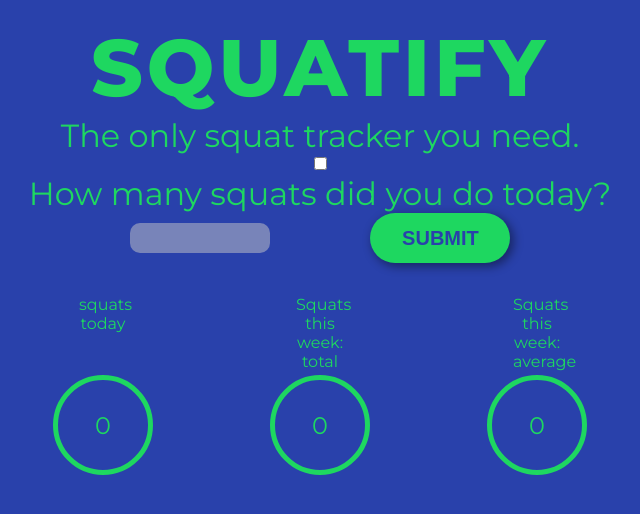
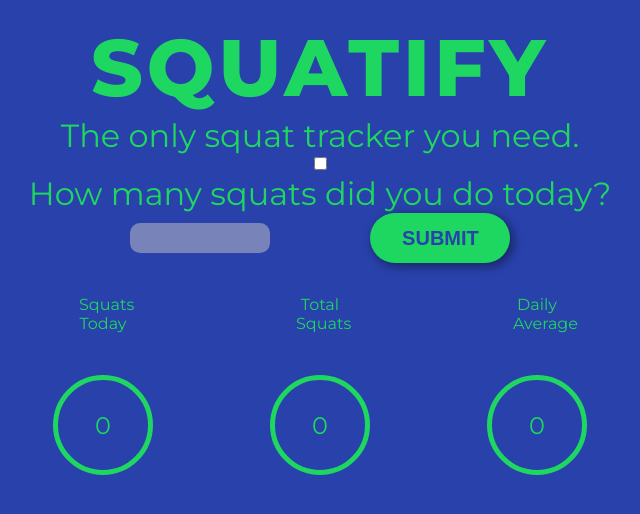
Before and after one commit to nsstarr/Squatify-App, a React (Create React App) app in the folder sqautify/: page / in a window 1280 px wide. Shown: the top 514 px of the page, without its empty margins (320-960 px from the left). Built offline with nearby package versions, Linux system fonts and the light colour scheme; no server answers.

Commit message:
Fix the Insight section and add logo to public folder

```diff
--- a/sqautify/src/Components/Insight/Insight.jsx
+++ b/sqautify/src/Components/Insight/Insight.jsx
@@ -47,13 +47,13 @@ const Insight = ({ trigger }) => {
 
   return (
     <InsightRow>
-      <InsightElement title="squats today" number={stats.squatsToday} />
+      <InsightElement title="Squats Today" number={stats.squatsToday} />
       <InsightElement
-        title="Squats this week: total"
+        title="Total Squats"
         number={stats.squatsThisWeekTotal}
       />
       <InsightElement
-        title="Squats this week: average"
+        title="Daily Average"
         number={stats.squatsThisWeekAverage}
       />
     </InsightRow>
```
Also changed, not shown: sqautify/public/squatify_logo.png (added).
